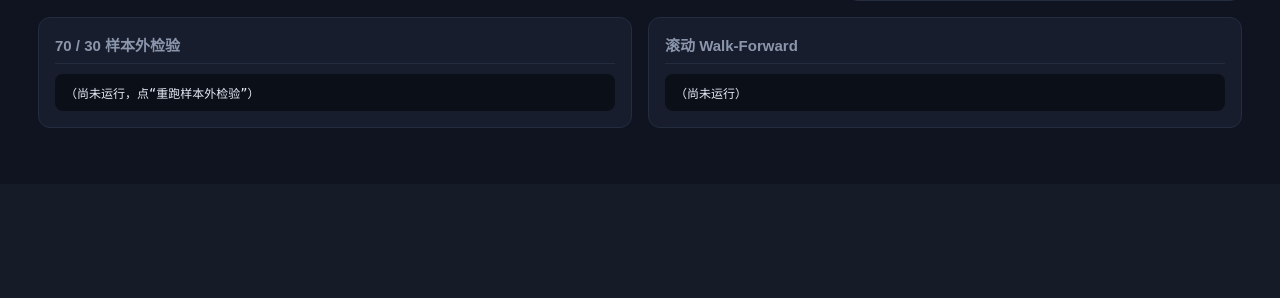
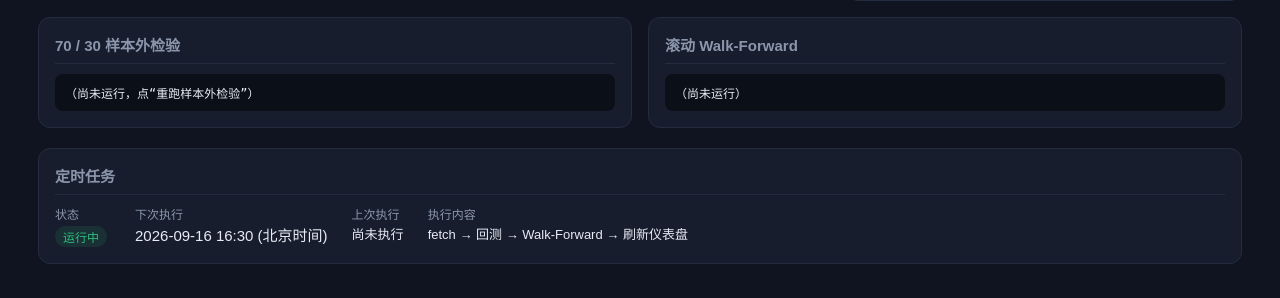
Before and after one commit to xizhenchao123/-, a Flask app: page / in a window 1280 px wide. Shown: the part 616-914 px from the top of the page. Before the commit the page ends 744 px from the top, so only its background shows below. Run offline with Flask 3, Linux system fonts and the light colour scheme.

Commit message:
feat: 分析数据趋势
Co-authored-by: traeagent <traeagent@users.noreply.github.com>

```diff
--- a/jd2611_quant/dashboard/app.py
+++ b/jd2611_quant/dashboard/app.py
@@ -17,7 +17,14 @@ import time
 import csv
 import subprocess
 import threading
-from datetime import datetime
+from datetime import datetime, timezone, timedelta
+
+# 北京时间 (UTC+8)
+TZ_BJ = timezone(timedelta(hours=8))
+
+
+def _now_bj():
+    return datetime.now(TZ_BJ).strftime("%Y-%m-%d %H:%M:%S")
 
 ROOT = os.path.dirname(os.path.abspath(__file__))
 PROJ = os.path.dirname(ROOT)   # 项目根（含 config.py / data / fetch_history.py）
@@ -119,16 +126,30 @@ def refresh_state(do_fetch=False):
     return STATE
 
 
-# ---- 后台自动更新线程：每天收盘后将新数据并入缓存 ----
+# ---- 后台自动更新线程：每天收盘后（北京时间 16:30）将新数据并入缓存，再自动重跑样本外检验 ----
 def _background():
     last_check = ""
     while True:
-        today = datetime.now().strftime("%Y-%m-%d")
-        if today != last_check and datetime.now().hour >= 16:
+        bj_now = datetime.now(TZ_BJ)
+        today = bj_now.strftime("%Y-%m-%d")
+        if today != last_check and bj_now.hour >= 16 and bj_now.minute >= 30:
             last_check = today
             try:
                 refresh_state(do_fetch=True)
-                print(f"[bg] {_now()} 已核对/更新今日数据")
+                print(f"[bg] {_now_bj()} 已核对/更新今日数据，开始重跑样本外检验…")
+                ANALYSIS["running"] = True
+                for name, cmd in [("run_long", [sys.executable, "run_long.py"]),
+                                  ("walk_forward", [sys.executable, "walk_forward.py"])]:
+                    try:
+                        r = subprocess.run(cmd, timeout=1200, capture_output=True, text=True)
+                        ANALYSIS[name] = (r.stdout or r.stderr)[-4000:]
+                    except Exception as e:
+                        ANALYSIS[name] = f"失败: {e}"
+                ANALYSIS["updated"] = _now_bj()
+                ANALYSIS["running"] = False
+                print(f"[bg] {_now_bj()} 样本外检验完成")
+                # 刷新行情缓存
+                refresh_state(do_fetch=False)
             except Exception as e:
                 print(f"[bg] 更新失败: {e}")
         time.sleep(600)
@@ -189,6 +210,29 @@ def api_analysis():
     return jsonify(ANALYSIS)
 
 
+@app.route("/api/schedule")
+def api_schedule():
+    """返回定时任务状态（计算 next_run 等信息）。"""
+    bj_now = datetime.now(TZ_BJ)
+    # cron: 30 16 * * * → 每天 16:30 北京时间
+    target_h, target_m = 16, 30
+    today_run = bj_now.replace(hour=target_h, minute=target_m, second=0, microsecond=0)
+    if bj_now.hour < target_h or (bj_now.hour == target_h and bj_now.minute < target_m):
+        next_run = today_run
+    else:
+        # 明天
+        tomorrow = bj_now.replace(hour=0, minute=0, second=0, microsecond=0) + timedelta(days=1)
+        next_run = tomorrow.replace(hour=target_h, minute=target_m, second=0)
+    return jsonify({
+        "name": "JD2611鸡蛋量化每日回测",
+        "status": "Active",
+        "cron": "30 16 * * *",
+        "next_run": next_run.strftime("%Y-%m-%d %H:%M (北京时间)"),
+        "last_run": ANALYSIS.get("updated", None) or "尚未执行",
+        "description": "每日16:30自动拉取数据 → 全样本回测 → Walk-Forward → 刷新仪表盘",
+    })
+
+
 if __name__ == "__main__":
     # 启动时立即算一次
     try:
--- a/jd2611_quant/dashboard/templates/index.html
+++ b/jd2611_quant/dashboard/templates/index.html
@@ -95,6 +95,11 @@
       <pre id="walkfwd">…</pre>
     </div>
   </div>
+
+  <div class="panel" style="margin-top:4px">
+    <h2>定时任务</h2>
+    <div id="sched" style="display:flex;gap:24px;flex-wrap:wrap"></div>
+  </div>
 </div>
 
 <script>
@@ -106,14 +111,28 @@ function fmtPct(v){return (v>0?'+':'')+v+'%'}
 
 async function loadState(){
   try{
-    const r=await fetch('/api/state'); const [st,ana]=await r.json();
-    renderAll(st,ana);
+    const [r1,r2]=await Promise.all([fetch('/api/state'), fetch('/api/schedule')]);
+    const [st,ana]=await r1.json();
+    let sched=null; try{sched=await r2.json();}catch(e){}
+    renderAll(st,ana,sched);
   }catch(e){$('headSub').textContent='状态获取失败: '+e.message; }
 }
 
-function renderAll(st,ana){
+function renderAll(st,ana,sched){
   held=st;
   $('headSub').innerHTML=`数据截至 <b>${st.date}</b> ${st.updated} · 主力连续 ${st.n_bars} 根`;
+  // 定时任务
+  if(sched){
+    const nxt=sched.next_run||'--';
+    const lst=sched.last_run||'尚未执行';
+    const sts=sched.status==='Active'?'<span class="tag live">运行中</span>':'<span class="tag warn">已暂停</span>';
+    $('sched').innerHTML=[
+      `<div><div class="lbl">状态</div><div class="val">${sts}</div></div>`,
+      `<div><div class="lbl">下次执行</div><div class="val">${nxt}</div></div>`,
+      `<div><div class="lbl">上次执行</div><div class="val" style="font-size:13px">${lst}</div></div>`,
+      `<div><div class="lbl">执行内容</div><div class="val" style="font-size:13px">fetch → 回测 → Walk-Forward → 刷新仪表盘</div></div>`
+    ].join('');
+  }
   // KPI
   $('kpis').innerHTML=[`
     <div class="card"><div class="k">最新收盘（元/500kg）</div>
```
Also changed, not shown: 1 other file.
